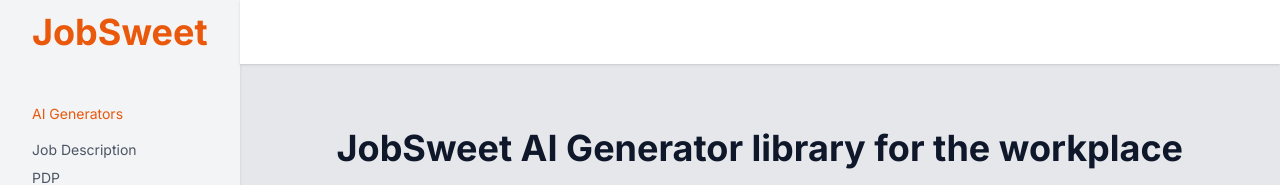
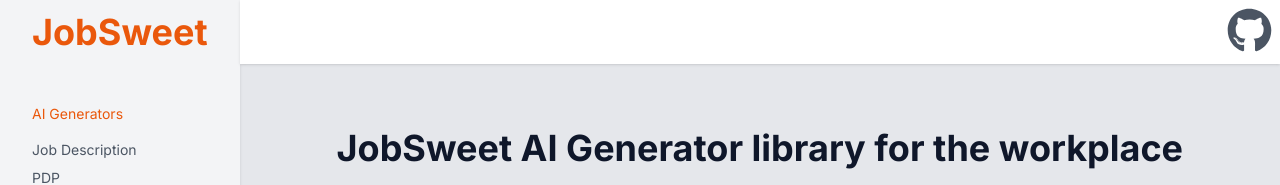
Before and after one commit to JoshHargreaves/ai-jobsweet, a Next.js app: page / in a window 1280 px wide. Shown: the top 185 px of the page. Built offline with nearby package versions, Linux system fonts and the light colour scheme.

Commit message:
Add feature: GitHub icon in header

```diff
--- a/components/Header/header.tsx
+++ b/components/Header/header.tsx
@@ -48,6 +48,11 @@
           </svg>
         )}
       </div>
+      <div className="m-2">
+        <a target="_blank" href="https://github.com/JoshHargreaves/ai-jobsweet.git">
+          <FaGithub size={45} className="text-gray-600 hover:text-gray-800 cursor-pointer" />
+        </a>
+      </div>
     </nav>
   );
 }
```
